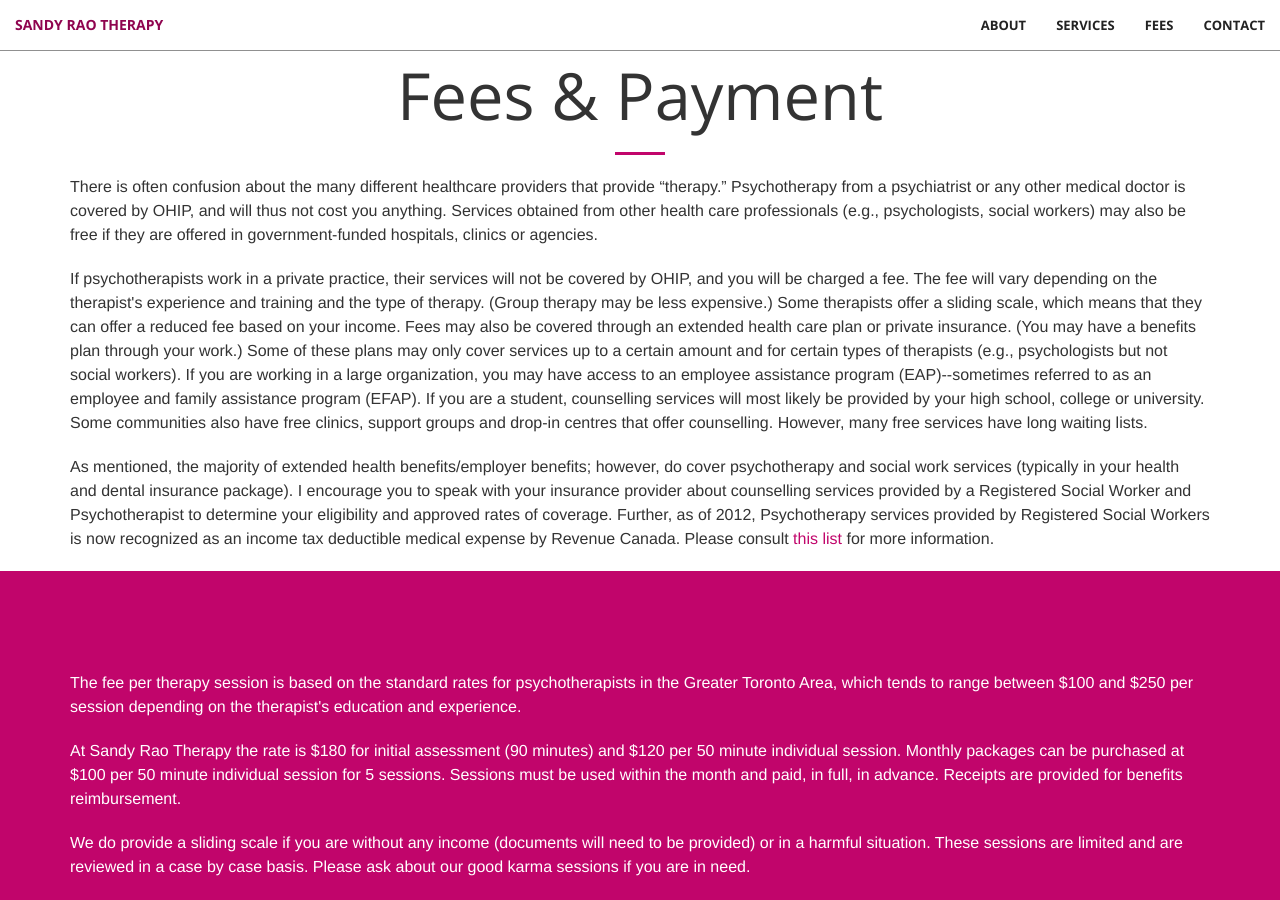
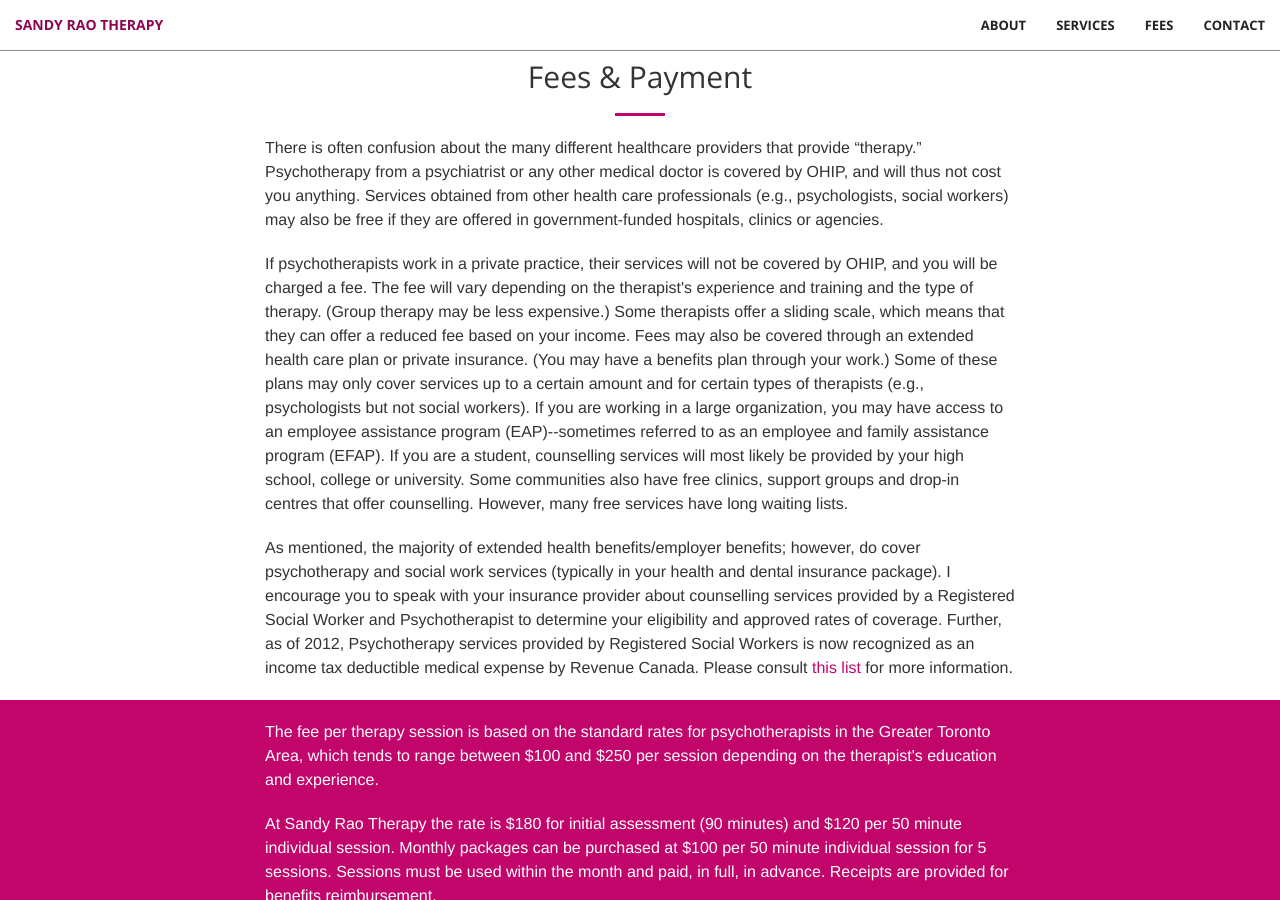
Before and after one commit to merrington/sandyrao.com, a Jekyll site: the page built from fees/index.html, in a window 1280 px wide and 900 px high. Built offline with Jekyll 4.4.1, drawn with Linux system fonts in a browser that asks for light colours.

Commit message:
Some changes

```diff
--- a/_includes/about.html
+++ b/_includes/about.html
@@ -3,6 +3,9 @@
         <div class="row">
             <div class="col-lg-8 col-lg-offset-2 text-center">
                 <h2 class="section-heading">About</h2>
+            </div>
+        </div>
+            <div class="col-lg-8 col-lg-offset-2 ">
                 <hr class="primary" >
                 <p class="text-muted" > Sandy Rao Therapy provides counselling and therapeutic services across the life-span for individuals, couples and families. Our philosophy is person-centred care. That means, we do not tell you how to live your life, rather, we build our care plans with your goals in mind. Where do you see yourself today and in the future? We work with you to achieve the life that you are looking for and draw on your own strengths to support you in living your best life today. </p>
                 <p class="text-muted" > What are you concerned about? Sometimes things we believe are problems are actually solutions! Sometimes lables can be more limiting than helpful and in many cases the "issues" that you think you have (or someone has told you have) are actually your greatest strengths. Therapeutic work helps you to know yourself much better and understand who you are and who you want to be far more clearly. </p>
--- a/_sass/_base.scss
+++ b/_sass/_base.scss
@@ -182,7 +182,7 @@ header {
             }
             p {
                 font-weight: 300;
-                color: rgba(white, .7);
+                color: rgba(white, .9);
                 font-size: 16px;
                 margin-bottom: 50px;
             }
--- a/fees/index.html
+++ b/fees/index.html
@@ -6,7 +6,7 @@ pagename: fees
 <div class="container" style="margin-top: 60px;">
     <div class="row" >
         <div class="col-lg-12 text-center" >
-            <h1 class="section-heading" >Fees & Payment</h1>
+            <h2 class="section-heading" >Fees & Payment</h2>
             <hr class="primary" >
         </div>
     </div>
@@ -14,7 +14,7 @@ pagename: fees
 
 <div class="container" >
     <div class="row" >
-        <div class="col-sm-12 ">
+        <div class="col-sm-8 col-sm-offset-2">
             <p> There is often confusion about the many different healthcare providers that provide “therapy.” Psychotherapy from a psychiatrist or any other medical doctor is covered by OHIP, and will thus not cost you anything. Services obtained from other health care professionals (e.g., psychologists, social workers) may also be free if they are offered in government-funded hospitals, clinics or agencies. </p>
             <p> If psychotherapists work in a private practice, their services will not be covered by OHIP, and you will be charged a fee. The fee will vary depending on the therapist's experience and training and the type of therapy. (Group therapy may be less expensive.) Some therapists offer a sliding scale, which means that they can offer a reduced fee based on your income. Fees may also be covered through an extended health care plan or private insurance. (You may have a benefits plan through your work.) Some of these plans may only cover services up to a certain amount and for certain types of therapists (e.g., psychologists but not social workers). If you are working in a large organization, you may have access to an employee assistance program (EAP)--sometimes referred to as an employee and family assistance program (EFAP). If you are a student, counselling services will most likely be provided by your high school, college or university. Some communities also have free clinics, support groups and drop-in centres that offer counselling. However, many free services have long waiting lists. </p>
             <p> As mentioned, the majority of extended health benefits/employer benefits; however, do cover psychotherapy and social work services (typically in your health and dental insurance package). I encourage you to speak with your insurance provider about counselling services provided by a Registered Social Worker and Psychotherapist to determine your eligibility and approved rates of coverage. Further, as of 2012, Psychotherapy services provided by Registered Social Workers is now recognized as an income tax deductible medical expense by Revenue Canada. Please consult <a href="http://www.cra-arc.gc.ca/tx/ndvdls/tpcs/ncm-tx/rtrn/cmpltng/ddctns/lns300-350/330-331/dtlxpns-eng.html#mdclsrvcs" >this list</a> for more information. </p>
@@ -22,10 +22,10 @@ pagename: fees
     </div>
 </div>
 
-<section class="bg-primary" >
+<section class="bg-primary" style="padding-top: 20px;">
     <div class="container" >
         <div class="row" >
-            <div class="col-sm-12">
+        <div class="col-sm-8 col-sm-offset-2">
                 <p> The fee per therapy session is based on the standard rates for psychotherapists in the Greater Toronto Area, which tends to range between $100 and $250 per session depending on the therapist's education and experience. </p>
                 <p> At Sandy Rao Therapy the rate is $180 for initial assessment (90 minutes) and $120 per 50 minute individual session. Monthly packages can be purchased at $100 per 50 minute individual session for 5 sessions. Sessions must be used within the month and paid, in full, in advance.  Receipts are provided for benefits reimbursement. </p>
                 <p> We do provide a sliding scale if you are without any income (documents will need to be provided) or in a harmful situation. These sessions are limited and are reviewed in a case by case basis. Please ask about our good karma sessions if you are in need. </p>
```
